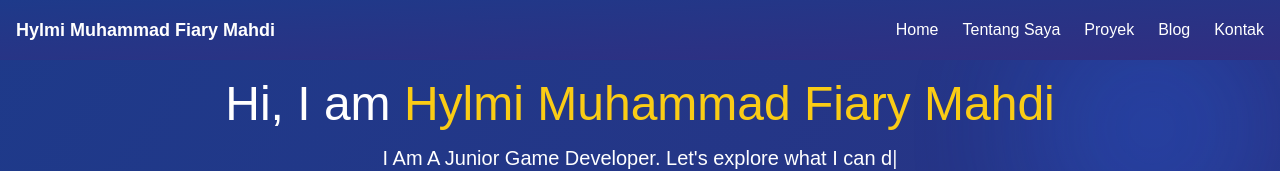
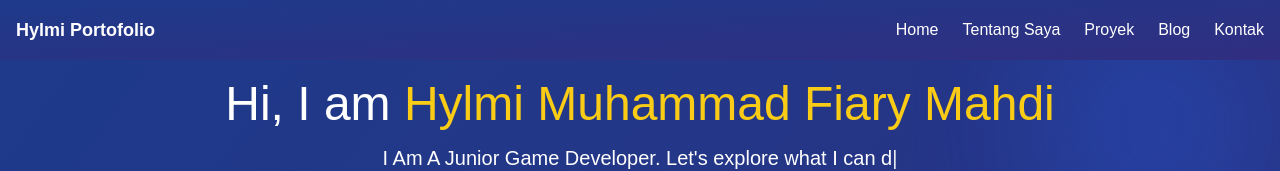
Before and after one commit to hylmithecoder/My-Portofolio, a React (Create React App) app: page / in a window 1280 px wide. Shown: the top 171 px of the page. Built offline with nearby package versions, Linux system fonts and the light colour scheme; a web font is replaced by a local one.

Commit message:
Portofolio Hylmi 1.0

```diff
--- a/src/components/Navbar.jsx
+++ b/src/components/Navbar.jsx
@@ -12,9 +12,11 @@ const Navbar = () => {
   return (
     <nav className="bg-gradient-to-br from-blue-900 to-indigo-900 text-white py-4 backdrop-blur-md bg-opacity-70 fixed w-full top-0 z-50">
       <div className="container mx-auto flex justify-between items-center px-4">
+        <a href="/">
         <div className="text-lg font-bold">
-          Hylmi Muhammad Fiary Mahdi
+          Hylmi Portofolio
         </div>
+        </a>
         <div className="hidden md:flex space-x-6">
           <a href="/" className="cursor-pointer">
             Home
```
